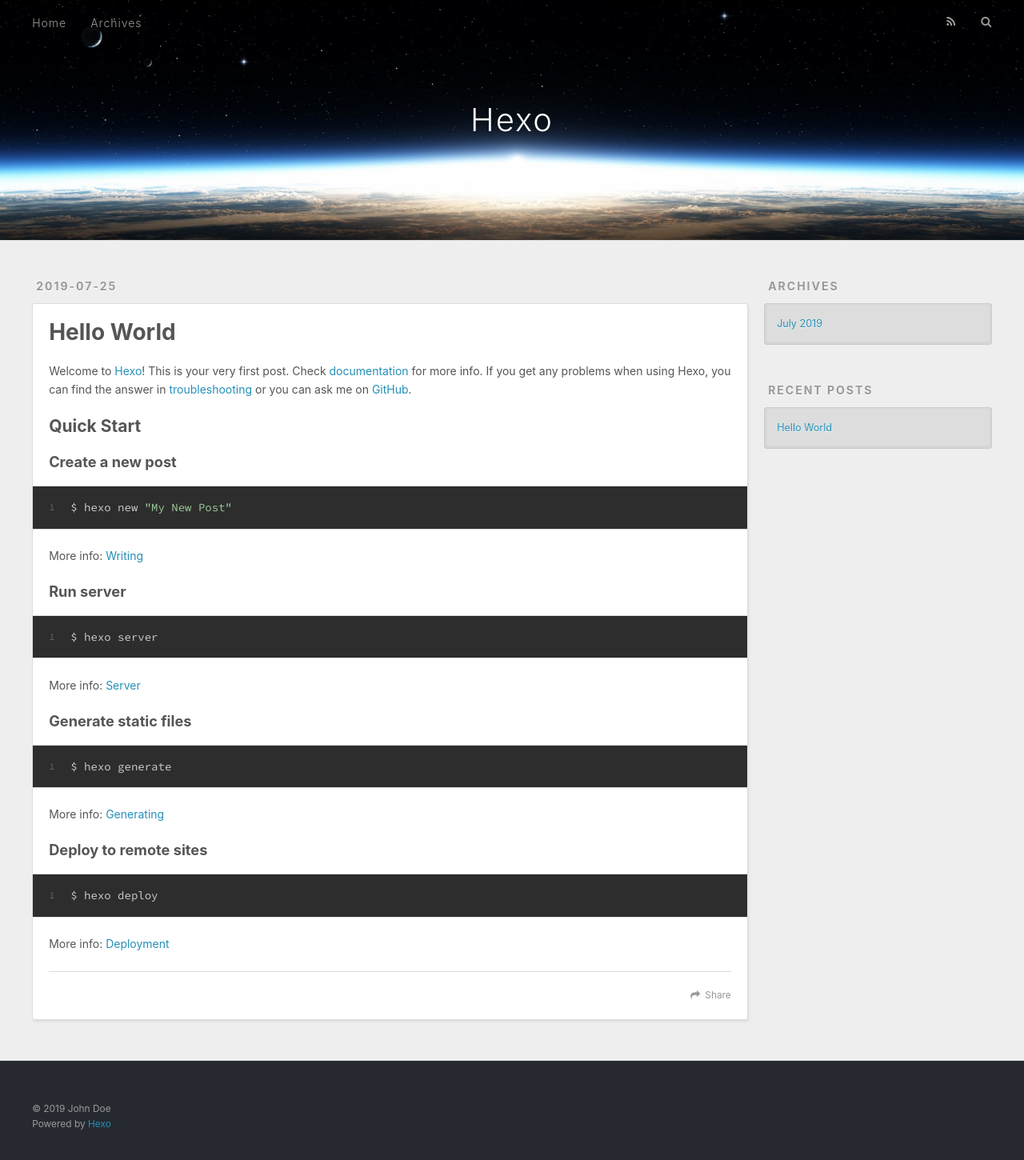
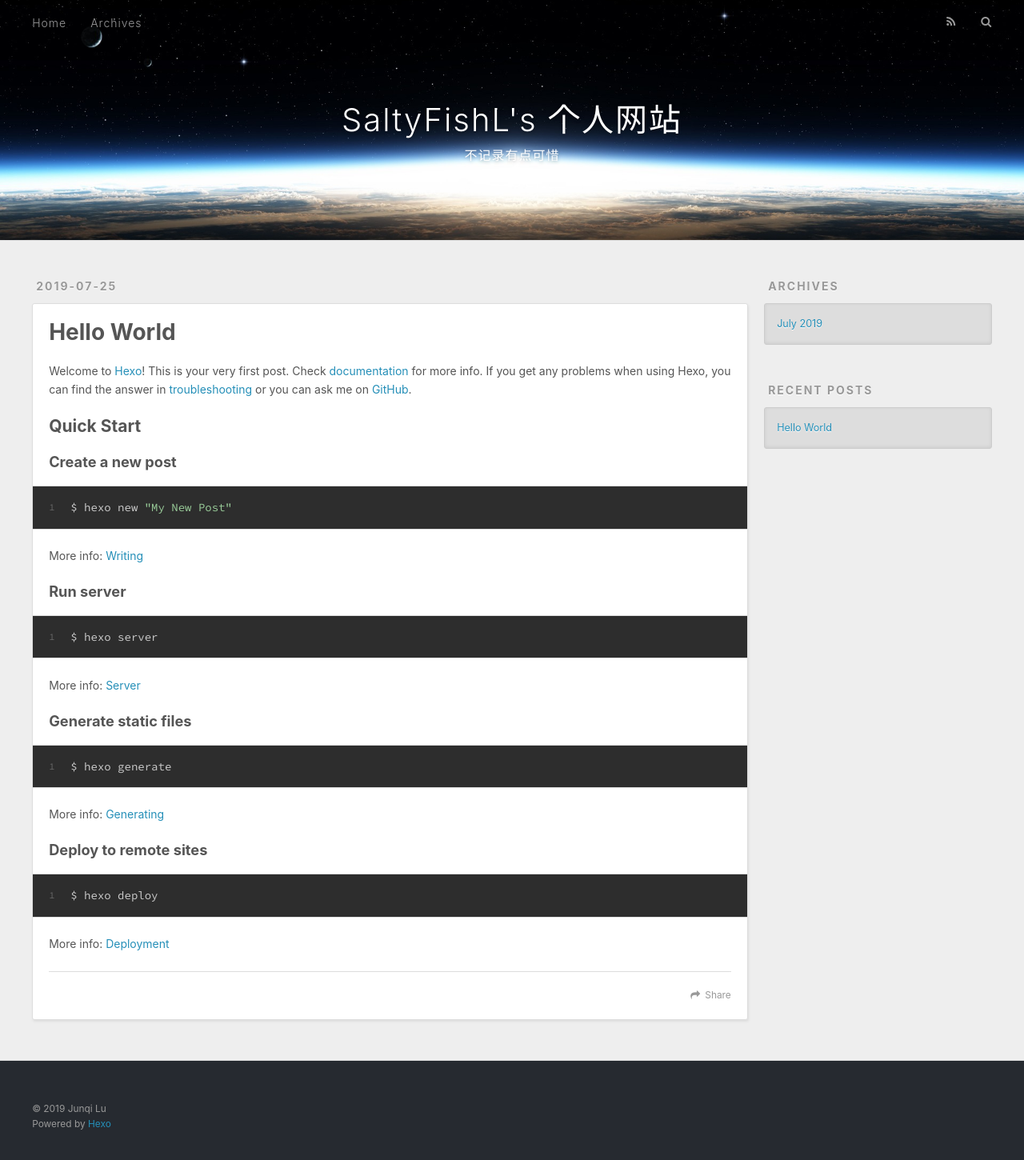
Before and after one commit to SaltyFishL/SaltyFishL.github.io, a plain HTML site: page index.html in a window 1280 px wide. Shown: the whole page at 80% size. Drawn offline with nearby package versions, Linux system fonts and the light colour scheme.

Commit message:
Site updated: 2019-07-25 22:22:57

```diff
--- a/index.html
+++ b/index.html
@@ -5,17 +5,20 @@
 
 
 
-  <title>Hexo</title>
+  <title>SaltyFishL&#39;s 个人网站</title>
   <meta name="viewport" content="width=device-width, initial-scale=1, maximum-scale=1">
-  <meta property="og:type" content="website">
-<meta property="og:title" content="Hexo">
+  <meta name="description" content="北京理工大学17级, 正在努力学习的咸鱼一枚, 愿望成为Android工程师~">
+<meta property="og:type" content="website">
+<meta property="og:title" content="SaltyFishL&#39;s 个人网站">
 <meta property="og:url" content="http://yoursite.com/index.html">
-<meta property="og:site_name" content="Hexo">
+<meta property="og:site_name" content="SaltyFishL&#39;s 个人网站">
+<meta property="og:description" content="北京理工大学17级, 正在努力学习的咸鱼一枚, 愿望成为Android工程师~">
 <meta property="og:locale" content="default">
 <meta name="twitter:card" content="summary">
-<meta name="twitter:title" content="Hexo">
+<meta name="twitter:title" content="SaltyFishL&#39;s 个人网站">
+<meta name="twitter:description" content="北京理工大学17级, 正在努力学习的咸鱼一枚, 愿望成为Android工程师~">
 
-    <link rel="alternate" href="/atom.xml" title="Hexo" type="application/atom+xml">
+    <link rel="alternate" href="/atom.xml" title="SaltyFishL&#39;s 个人网站" type="application/atom+xml">
 
 
     <link rel="icon" href="/favicon.png">
@@ -34,8 +37,12 @@
   <div id="header-outer" class="outer">
     <div id="header-title" class="inner">
       <h1 id="logo-wrap">
-        <a href="/" id="logo">Hexo</a>
+        <a href="/" id="logo">SaltyFishL&#39;s 个人网站</a>
       </h1>
+
+        <h2 id="subtitle-wrap">
+          <a href="/" id="subtitle">不记录有点可惜</a>
+        </h2>
 
     </div>
     <div id="header-inner" class="inner">
@@ -101,7 +108,7 @@
 
     </div>
     <footer class="article-footer">
-      <a data-url="http://yoursite.com/2019/07/25/hello-world/" data-id="cjyin17l700005cvxi8h28m6f" class="article-share-link">Share</a>
+      <a data-url="http://yoursite.com/2019/07/25/hello-world/" data-id="cjyirnzeb00006kvx9vjjsaau" class="article-share-link">Share</a>
 
 
     </footer>
@@ -157,7 +164,7 @@
 
   <div class="outer">
     <div id="footer-info" class="inner">
-      &copy; 2019 John Doe<br>
+      &copy; 2019 Junqi Lu<br>
       Powered by <a href="http://hexo.io/" target="_blank">Hexo</a>
     </div>
   </div>
```
Also changed, not shown: 2019/07/25/hello-world/index.html (+10 -6 lines), archives/2019/07/index.html (+15 -8 lines), archives/2019/index.html (+15 -8 lines), archives/index.html (+15 -8 lines).
